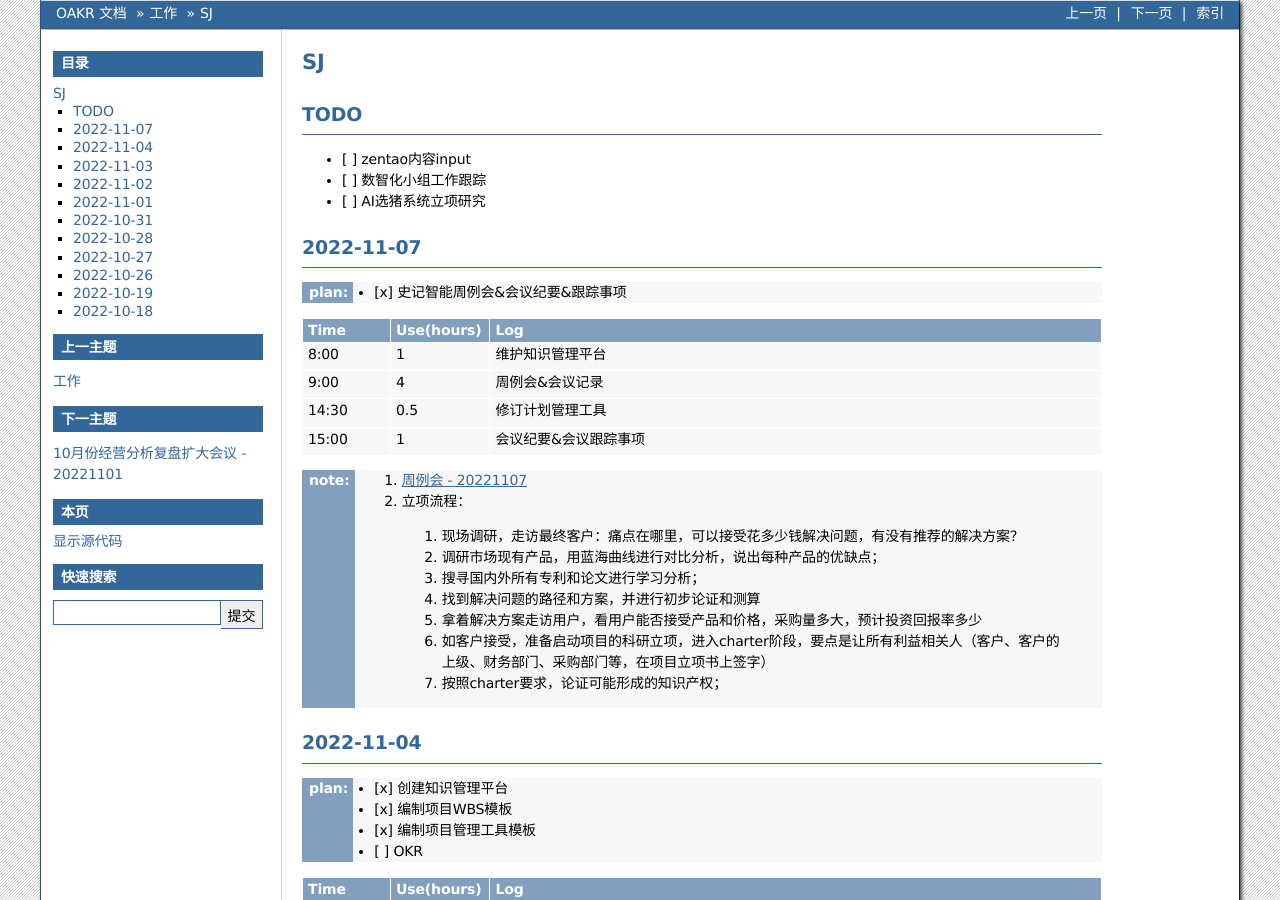
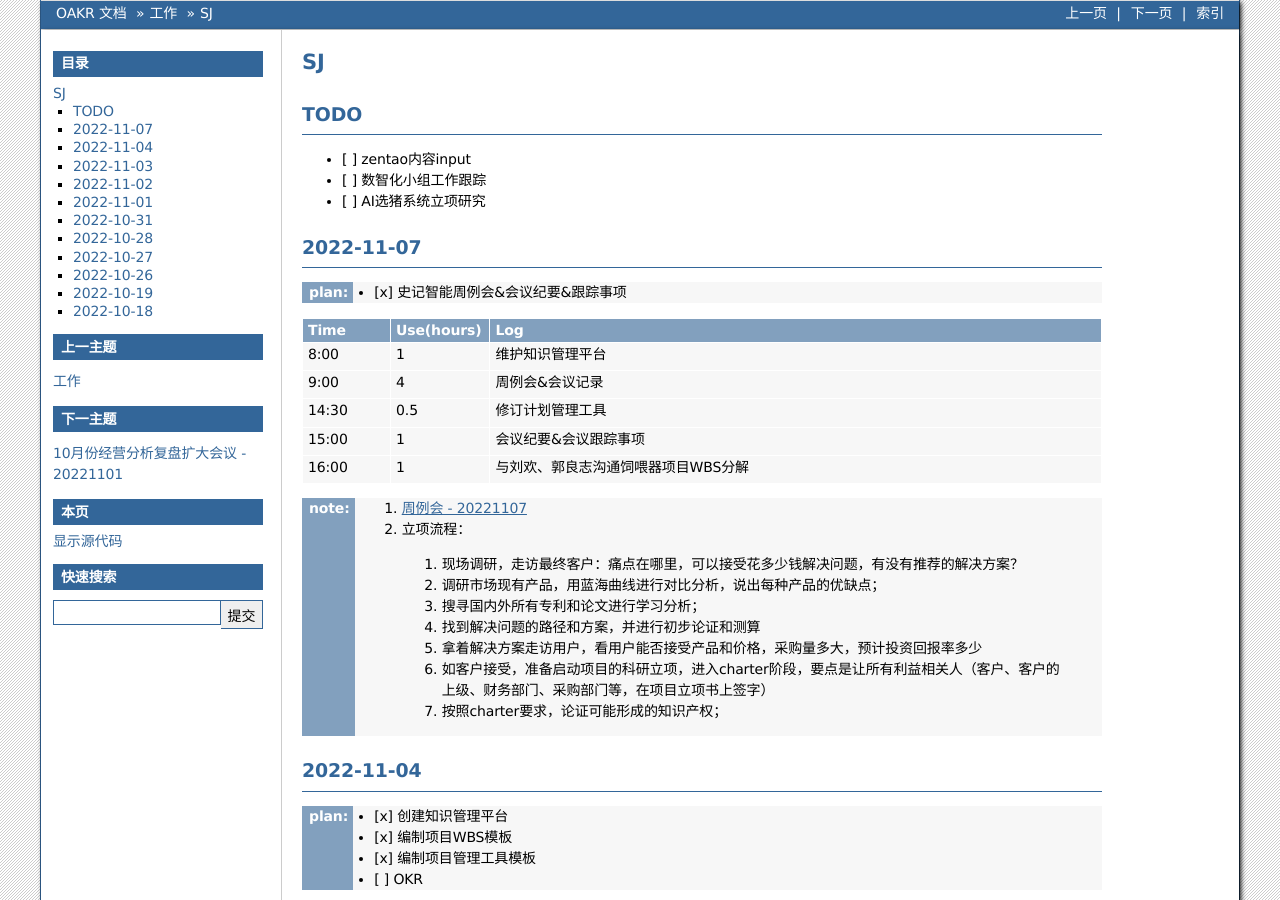
Before and after one commit to cruiurc/cruiurc.github.io, a Sphinx documentation site: the page built from source/work/sj/sj.rst, in a window 1280 px wide and 900 px high. Built offline with Sphinx 7.4.7, drawn with Linux system fonts in a browser that asks for light colours.

Commit message:
20221107 work

```diff
--- a/source/work/sj/sj.rst
+++ b/source/work/sj/sj.rst
@@ -19,6 +19,7 @@ TODO
    9:00, 4, 周例会&会议记录
    14:30, 0.5, 修订计划管理工具
    15:00, 1, 会议纪要&会议跟踪事项
+   16:00, 1, 与刘欢、郭良志沟通饲喂器项目WBS分解
 
 :note:
    1.  :doc:`/work/sj/topic/周例会-20221107`
```
